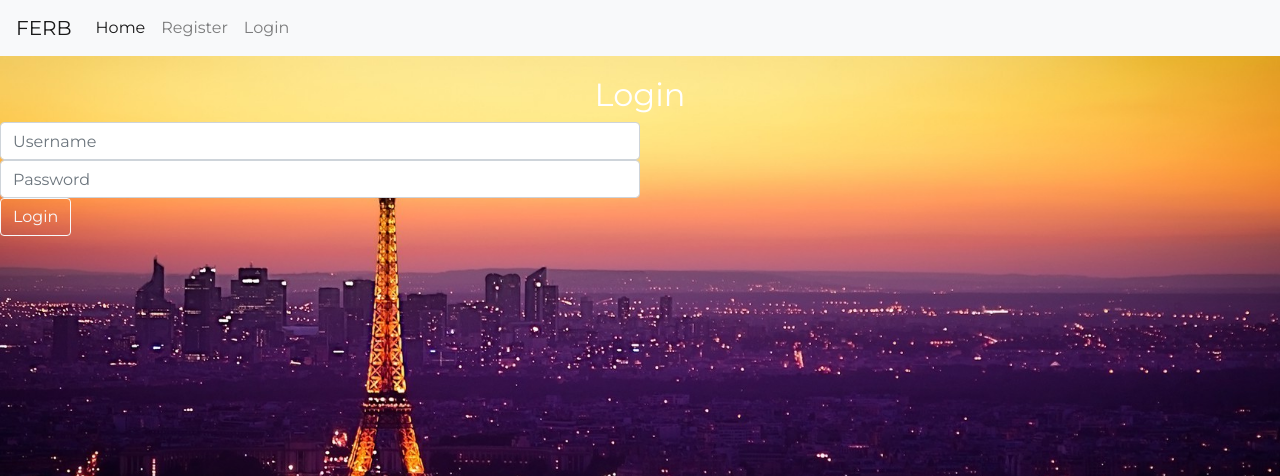
After one commit to hopeless-endeavour/searchEngine, a Flask app: page /login in a window 1280 px wide. The commit adds this page. Shown: the top 476 px of the page. Run offline with Flask 2, Linux system fonts and the light colour scheme; parts of the project's set-up code (start-up, migrations or seed data) failed here and were passed over; some libraries are stand-ins or nearby versions.

Commit message:
Added login system (g var not working yet, auth pages not styled)

```diff
--- a/searchengine/application/routes.py
+++ b/searchengine/application/routes.py
@@ -1,10 +1,19 @@
-from flask import Flask, render_template, jsonify, request, make_response
+from flask import Flask, render_template, jsonify, request, make_response, redirect, g, url_for, session
 from flask import current_app as app
 import json
 
 from application.tfidf.doc_analysis import *
-from .models import db, Article
-from .forms import QueryForm
+from .models import db, Article, User
+# from .forms import QueryForm
+
+
+@app.before_request
+def before_request():
+    g.user = None
+
+    if 'user_id' in session:
+        user = User.query.filter_by(username=session['user_id']).first()
+        g.user = user
 
 
 @app.route('/', methods=['post', 'get'])
@@ -12,15 +21,75 @@ def index():
 
     return render_template('index.html')
 
+
+@app.route('/register', methods=['post', 'get'])
+def register():
+
+    if request.method == 'POST':
+        session.pop('user_id', None)
+
+        username = request.form.get('username')
+        password = request.form.get('password')
+
+        print(username, password)
+
+        user_obj = User.query.filter_by(username=username).first()
+        if user_obj:
+            return "Username taken"
+        else:
+            user = User(username=username, password=password)
+            db.session.add(user)
+            db.session.commit()
+
+            return redirect(url_for('login'))
+
+
+    return render_template('register.html')
+
+
+@app.route('/login', methods=['post', 'get'])
+def login():
+
+    if request.method == 'POST':
+        session.pop('user_id', None)
+
+        username = request.form.get('username')
+        password = request.form.get('password')
+
+        user_obj = User.query.filter_by(username=username).first()
+        if user_obj:
+            session['user_id'] = user_obj.id
+            return redirect(url_for('profile'))
+
+        return redirect(url_for('login'))
+
+    return render_template('login.html')
+
+@app.route('/profile', methods=['post', 'get'])
+def profile():
+    # if not g.user:
+    #     return redirect(url_for('login'))
+
+    return render_template('profile.html')
+
+
+@app.route('/logout', methods=['post', 'get'])
+def logout():
+
+    session.pop('user_id', None)
+
+    return redirect(url_for('index'))
+
+
 @app.route('/_background', methods=['post', 'get'])
 def background():
 
     req = request.get_json()
     print(req)
 
-    # corpus = readData('application/data')
-    # results = tf_idf(query, corpus)
+    corpus = readData('application/data')
+    results = tf_idf(req['query'], corpus, int(req['n']))
 
-    res = make_response(jsonify(req), 200)
+    res = make_response(jsonify(results), 200)
 
     return res
--- a/searchengine/application/static/css/main.css
+++ b/searchengine/application/static/css/main.css
@@ -1,5 +1,7 @@
+@import url('https://fonts.googleapis.com/css?family=Montserrat:400,700&display=swap');
 
 body{
+  font-family: 'Montserrat', sans-serif;
   height: 100%;
   width: 100%;
   background: url('/static/img/bg_img.jpg') no-repeat center center fixed;
@@ -9,16 +11,44 @@ body{
 h2 {
   text-align: center;
   color: white;
+  font-weight: 500;
 }
 
-.search-box{
-  position: absolute;
+p {
+  font-size: small;
+}
+
+.search-box .results-box{
   top: 30%;
   width: 50%;
   left: 50%;
   transform: translate(-50%, -50%);
 }
-.form-group {
+.search-box {
+  margin-top: 20px;
+}
+
+.card {
+  margin-top: 10px;
+  width: 60%;
+  left: 20%;
+}
+
+.card-link {
+  font-size: small;
+  color: blue !important;
+  font-style: italic;
+}
+
+/*
+.results-box {
+  position: fixed;
+  top: 30%;
+  width: 50%;
+  left: 50%;
+  transform: translate(-50%, -50%);
+} */
+.query-form {
   display: flex;
   justify-content: center;
 }
@@ -26,3 +56,8 @@ h2 {
 .input-group {
   width: 50%;
 }
+
+.auth{
+  display: flex;
+  flex-direction: column;
+}
--- a/searchengine/application/templates/layout.html
+++ b/searchengine/application/templates/layout.html
@@ -11,7 +11,7 @@
 
   </head>
   <body>
-    <nav class="navbar navbar-expand-lg navbar-light bg-light">
+    <nav class="navbar sticky-top navbar-expand-lg navbar-light bg-light">
         <a class="navbar-brand" href="{{ url_for('index') }}">FERB</a>
         <button class="navbar-toggler" type="button" data-toggle="collapse" data-target="#navbarText" >
           <span class="navbar-toggler-icon"></span>
@@ -19,23 +19,34 @@
         <div class="collapse navbar-collapse" id="navbarText">
           <ul class="navbar-nav mr-auto">
             <li class="nav-item active">
-              <a class="nav-link" href="#">Home <span class="sr-only">(current)</span></a>
+              <a class="nav-link" href="{{ url_for('index') }}">Home <span class="sr-only">(current)</span></a>
+            </li>
+            {% if not g.user %}
+            <li class="nav-item">
+              <a class="nav-link" href="{{ url_for('register') }}">Register</a>
             </li>
             <li class="nav-item">
-              <a class="nav-link" href="#">Register</a>
+              <a class="nav-link" href="{{ url_for('login') }}">Login</a>
+            </li>
+            {% endif %}
+            {% if g.user %}
+            <li class="nav-item">
+              <a class="nav-link" href="{{ url_for('profile') }}">Profile</a>
             </li>
             <li class="nav-item">
-              <a class="nav-link" href="#">Login</a>
+              <a class="nav-link" href="{{ url_for('logout') }}">Logout</a>
             </li>
+            {% endif %}
           </ul>
         </div>
     </nav>
+    {% block content %}
+    {% endblock %}
     <script src="https://code.jquery.com/jquery-3.5.1.slim.min.js" integrity="sha384-DfXdz2htPH0lsSSs5nCTpuj/zy4C+OGpamoFVy38MVBnE+IbbVYUew+OrCXaRkfj" crossorigin="anonymous"></script>
     <script src="https://cdn.jsdelivr.net/npm/popper.js@1.16.1/dist/umd/popper.min.js" integrity="sha384-9/reFTGAW83EW2RDu2S0VKaIzap3H66lZH81PoYlFhbGU+6BZp6G7niu735Sk7lN" crossorigin="anonymous"></script>
+    <script type="text/javascript" src="https://cdnjs.cloudflare.com/ajax/libs/bootbox.js/5.4.0/bootbox.min.js"></script>
     <script src="https://stackpath.bootstrapcdn.com/bootstrap/4.5.2/js/bootstrap.min.js" integrity="sha384-B4gt1jrGC7Jh4AgTPSdUtOBvfO8shuf57BaghqFfPlYxofvL8/KUEfYiJOMMV+rV" crossorigin="anonymous"></script>
     <script src="//ajax.googleapis.com/ajax/libs/jquery/1.9.1/jquery.min.js"></script>
     <script src="/static/js/index.js" type="text/javascript"></script>
-    {% block content %}
-    {% endblock %}
   </body>
 </html>
--- /dev/null
+++ b/searchengine/application/templates/login.html
@@ -0,0 +1,27 @@
+{% extends "layout.html" %}
+
+{% block title %}Login{% endblock %}
+
+{% block content %}
+
+<div class="view">
+  <div class="search-box">
+    <h2>Login</h2>
+    <form name="query-form" method="post" >
+      <div class="form-group auth">
+        <div class="input-group">
+          <input type="text" name='username' class="form-control" placeholder="Username" required>
+        </div>
+        <div class="input-group">
+          <input type="text" name='password' class="form-control" placeholder="Password" required>
+        </div>
+        <div>
+        <button class="btn btn-outline-light search-btn" type="submit">Login</button>
+        </div>
+      </div>
+    </form>
+  </div>
+</div>
+
+
+{% endblock %}
--- a/searchengine/config.py
+++ b/searchengine/config.py
@@ -1,3 +1,4 @@
 class Config():
+    SECRET_KEY = 'verysecretkey'
     SQLALCHEMY_TRACK_MODIFICATIONS = False
     SQLALCHEMY_DATABASE_URI = "sqlite:///C:\\Users\\robda\\Documents\\Clarrie\\GitHub\\searchEngine\\searchengine\\database.db"
```
Also changed, not shown: searchengine/application/forms.py (+35 -35 lines), searchengine/application/models.py (+8 -0 lines), searchengine/application/static/js/index.js (+37 -7 lines), searchengine/application/templates/index.html (+4 -11 lines), searchengine/application/templates/profile.html (added, +17 -0 lines), searchengine/application/templates/register.html (added, +27 -0 lines), searchengine/application/tfidf/doc_analysis.py (+10 -3 lines).
